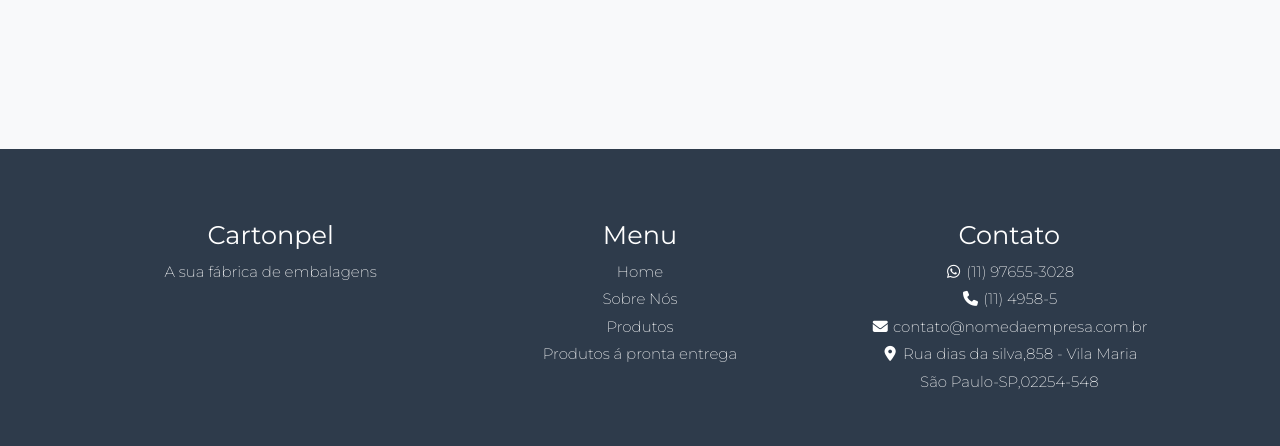
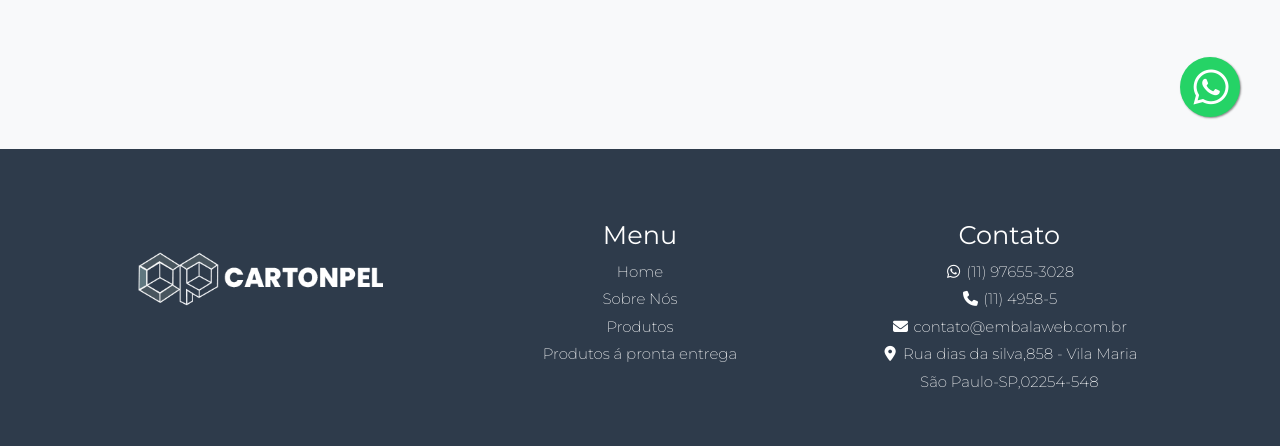
Before and after one commit to MicheleSouzaSantana/fabricada_cartonagem, a PHP site: page /contato.html in a window 1280 px wide. Shown: the part 643-1089 px from the top of the page. Run offline with PHP 8.4, Linux system fonts and the light colour scheme; some libraries are stand-ins or nearby versions.

Commit message:
atualização

```diff
--- a/assets/css/michele.css
+++ b/assets/css/michele.css
@@ -12,31 +12,42 @@ img {
     font-weight: normal;
 }
 
+.whatsapp {
+    position: fixed;
+    top: 72%;
+    right: ;
+    : 1%;
+    padding: 10px;
+    z-index: 10000000;
+}
+
 .wt {
     background-color: #22b710;
 }
-.discricao{
+
+.discricao {
     font-family: inherit;
     font-size: large;
 }
+
 .orcamento {
     min-height: 15vh;
     justify-content: center;
     text-align: center;
+    background-color: #fff;
 }
-.cp{
-    font-size:large;
+
+.cp {
+    font-size: large;
     font-family: sans-serif;
 }
 
-.cp2{
+.cp2 {
     font-family: sans-serif;
+}
 
-}
-.chapas{
-    background-color:antiquewhite;
-
-
+.chapas {
+    background-color: antiquewhite;
 }
 
 .zoom img {
--- a/contato.html
+++ b/contato.html
@@ -115,7 +115,7 @@ The above copyright notice and this permission notice shall be included in all c
                     </p>
                     <a href="mail:contato@nomedaempresa.com.br">
                         <p class="contato">
-                            <i class="fa fa-envelope"></i> contato@nom edaempresa.com.br
+                            <i class="fa fa-envelope"></i> contato@embalaweb.com.br
                         </p>
                     </a>
                     <p class="contato">
@@ -140,7 +140,8 @@ The above copyright notice and this permission notice shall be included in all c
                     </a>
                 </div>
                 <div class="col-sm-12 col-lg-6 py-5 pr-5">
-                    <iframe src="https://www.google.com/maps/embed?pb=!1m18!1m12!1m3!1d3658.3829882750124!2d-46.59065948502304!3d-23.518723684704042!2m3!1f0!2f0!3f0!3m2!1i1024!2i768!4f13.1!3m3!1m2!1s0x94ce5f315862871b%3A0xdeec7cba1b60e265!2sR.%20Dias%20da%20Silva%2C%20852%20-%20Vila%20Maria%2C%20S%C3%A3o%20Paulo%20-%20SP%2C%2002114-001!5e0!3m2!1spt-BR!2sbr!4v1597027803084!5m2!1spt-BR!2sbr" width="600" height="450" frameborder="0" style="border:0;" allowfullscreen="" aria-hidden="false" tabindex="0"></iframe>
+                    <iframe src="https://www.google.com/maps/embed?pb=!1m18!1m12!1m3!1d3658.3829882750124!2d-46.59065948502304!3d-23.518723684704042!2m3!1f0!2f0!3f0!3m2!1i1024!2i768!4f13.1!3m3!1m2!1s0x94ce5f315862871b%3A0xdeec7cba1b60e265!2sR.%20Dias%20da%20Silva%2C%20852%20-%20Vila%20Maria%2C%20S%C3%A3o%20Paulo%20-%20SP%2C%2002114-001!5e0!3m2!1spt-BR!2sbr!4v1597027803084!5m2!1spt-BR!2sbr"
+                        width="600" height="450" frameborder="0" style="border:0;" allowfullscreen="" aria-hidden="false" tabindex="0"></iframe>
                 </div>
             </div>
         </div>
@@ -148,9 +149,8 @@ The above copyright notice and this permission notice shall be included in all c
     <section class="footer1 py-5">
         <footer class="container ">
             <div class="row px-3">
-                <div class="col-sm-12 col-lg-4 text-center">
-                    <h3 class="footer3 mb-2">Cartonpel</h3>
-                    <p class="footer2">A sua fábrica de embalagens</p>
+                <div class="col-ms-4 col-md-4 col-lg-4 text-center">
+                    <img src="./assets/img/Logo06.png" class="py-5" alt="logo">
                 </div>
                 <div class="col-sm-12 col-lg-4 text-center">
                     <h3 class="footer3 mb-2">Menu</h3>
@@ -188,7 +188,7 @@ The above copyright notice and this permission notice shall be included in all c
                     </p>
                     <a href="mail:contato@nomedaempresa.com.br">
                         <p class="footer2">
-                            <i class="fa fa-envelope"></i> contato@nomedaempresa.com.br
+                            <i class="fa fa-envelope"></i> contato@embalaweb.com.br
                         </p>
                     </a>
                     <p class="footer2">
@@ -197,6 +197,10 @@ The above copyright notice and this permission notice shall be included in all c
                     <p class="footer2">São Paulo-SP,02254-548</p>
                 </div>
             </div>
+            <a href="https://api.whatsapp.com/send?phone=5511976553028&text=Ol%C3%A1%2Cgostaria%20de%20mais%20informa%C3%A7%C3%B5es%20sobre%20esse%20produto.%20" style="position:fixed;width:60px;height:60px;bottom:40px;right:40px;background-color:#25d366;color:#FFF;border-radius:50px;text-align:center;font-size:30px;box-shadow: 1px 1px 2px #888;
+            z-index:1000;" target="_blank" title="Solicitar orçamento">
+                <i style="margin-top: 10px;margin-right: 15px;font-size: 40px;wht" class="fa fa-whatsapp"></i>
+            </a>
         </footer>
     </section>
     <!--   Core JS Files   -->
```
Also changed, not shown: index.html (+28 -1 lines), produtos.html (+7 -4 lines), quem-somos.html (+7 -4 lines), assets/img/whats.png (added).
